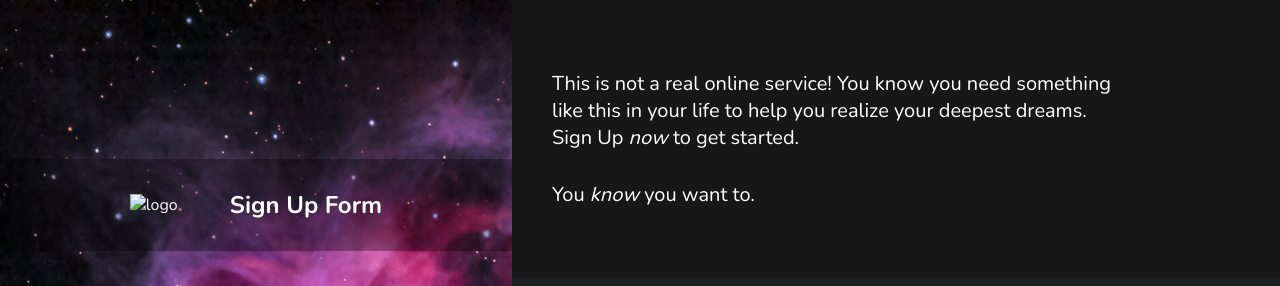
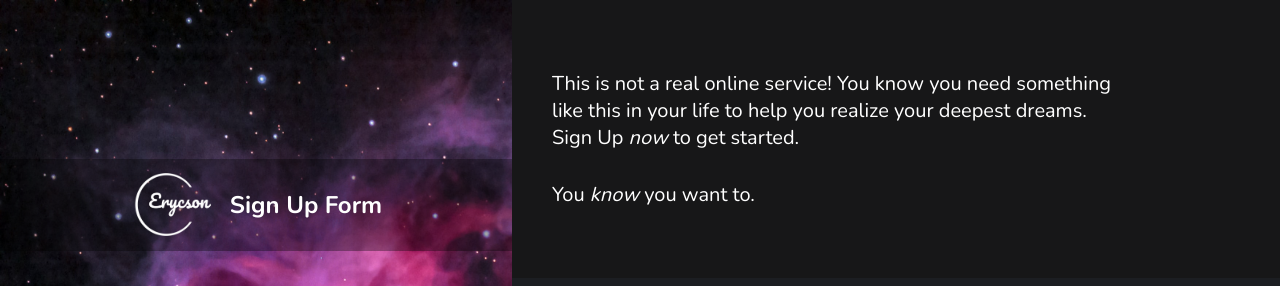
Before and after one commit to eszw10/signUp-form, a plain HTML site: page index.html in a window 1280 px wide. Shown: the top 286 px of the page. Drawn offline with nearby package versions, Linux system fonts and the light colour scheme; the site is published under a folder, as on GitHub Pages, so addresses that start at the root find nothing; a web font is replaced by a local one.

Commit message:
fix image

```diff
--- a/index.html
+++ b/index.html
@@ -12,7 +12,7 @@
     <main id="main">
         <section class="img-logo">
             <div class="logo">
-                <img src="/images/my-logo.png" alt="logo" width="100">
+                <img src="images/my-logo.png" alt="logo" width="100">
                 <h1>Sign Up Form</h1>
             </div>
         </section>
```
